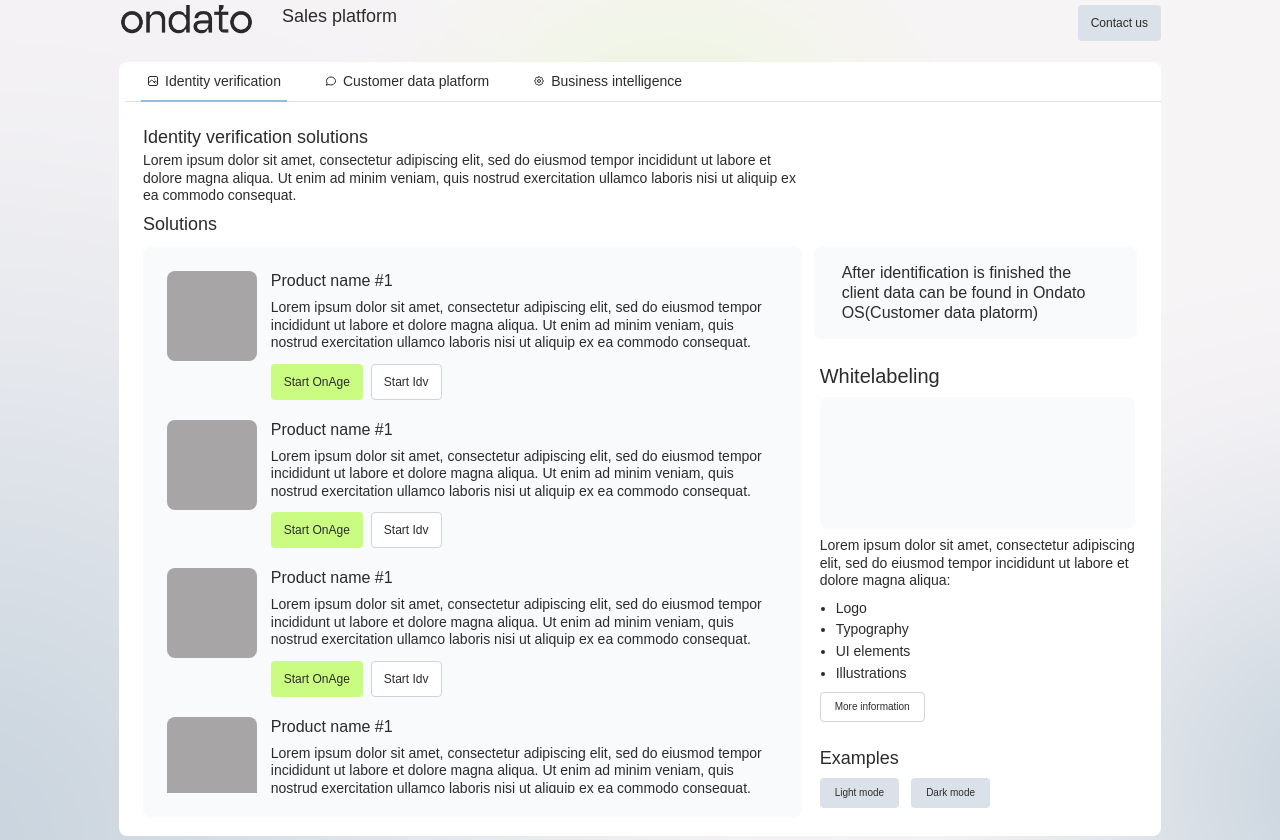
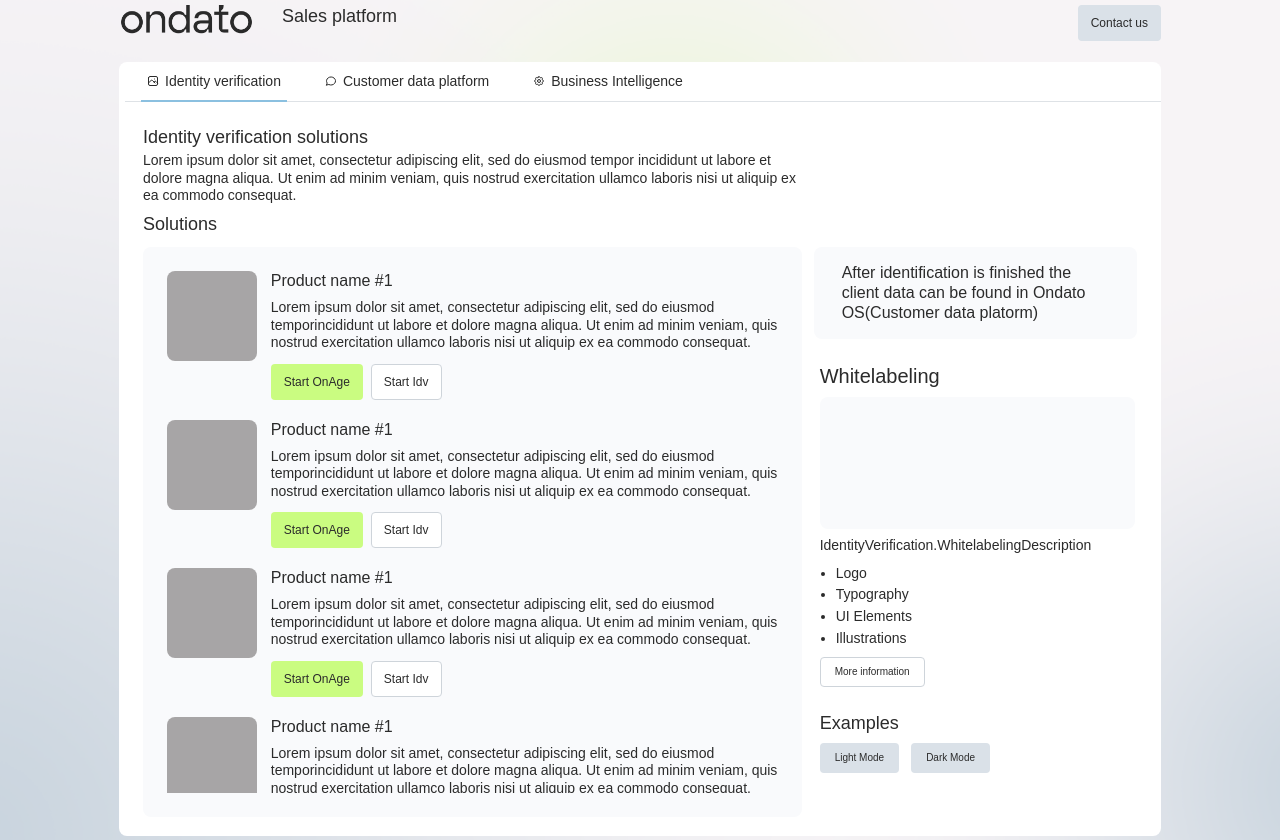
Before and after one commit to Tomukas10/ondato_demopage, a React (Vite) app: page / in a window 1280 px wide. Built offline with nearby package versions, Linux system fonts and the light colour scheme.

Commit message:
fixed translations i18n

```diff
--- a/src/app/app.tsx
+++ b/src/app/app.tsx
@@ -1,6 +1,6 @@
 import { memo, ReactElement } from 'react';
 import { IconMessageCircle, IconPhoto, IconSettings } from '@tabler/icons-react';
-import { I18nextProvider } from 'react-i18next';
+import { I18nextProvider, useTranslation } from 'react-i18next';
 import {
   AppShell,
   Box,
@@ -22,6 +22,8 @@ export const AppNew = memo((): ReactElement => {
   // #############################################################################
   // #############################################################################
 
+  const { t } = useTranslation();
+
   function DemoPage() {
     return (
       <AppShell>
@@ -29,25 +31,25 @@ export const AppNew = memo((): ReactElement => {
           <Flex w={1042} justify="space-between">
             <Flex gap={28}>
               <Image w={135} h={29} src="src/assets/Ondato_logo.png" alt="Ondato Logo" />
-              <Title order={4}>Sales platform</Title>
+              <Title order={4}>{t('Header.SalesPlatform')}</Title>
             </Flex>
-            <Button variant="secondary">Contact us</Button>
+            <Button variant="secondary">{t('Header.ContactUs')}</Button>
           </Flex>
 
           <Box w={1042}>
             <Tabs defaultValue="IdentityVerification">
-              <Tabs.List ml='xs'>
+              <Tabs.List ml="xs">
                 <Tabs.Tab value="IdentityVerification" leftSection={<IconPhoto size={12} />}>
-                  Identity verification
+                  {t('IdentityVerification.Tab')}
                 </Tabs.Tab>
                 <Tabs.Tab
                   value="customerDataPlatform"
                   leftSection={<IconMessageCircle size={12} />}
                 >
-                  Customer data platform
+                  {t('CustomerDataPlatform.Tab')}
                 </Tabs.Tab>
                 <Tabs.Tab value="businessInteligence" leftSection={<IconSettings size={12} />}>
-                  Business intelligence
+                  {t('BusinessIntelligence.Tab')}
                 </Tabs.Tab>
               </Tabs.List>
               {IdentityVerification()}
--- a/src/components/BusinessIntelligence/BusinessIntelligence.tsx
+++ b/src/components/BusinessIntelligence/BusinessIntelligence.tsx
@@ -1,16 +1,15 @@
+import { useTranslation } from 'react-i18next';
 import { Button, Flex, Group, Tabs, Title } from '@mantine/core';
 
 export function BusinessIntelligence(): JSX.Element {
+  const { t } = useTranslation();
+
   return (
     <Tabs.Panel value="businessInteligence" w={1042} h={734} p={24}>
       <Group gap={32}>
         <Group gap={4} w={677}>
-          <Title order={4}>Business Intelligence</Title>
-          <Title order={6}>
-            Lorem ipsum dolor sit amet, consectetur adipiscing elit, sed do eiusmod tempor
-            incididunt ut labore et dolore magna aliqua. Ut enim ad minim veniam, quis nostrud
-            exercitation ullamco laboris nisi ut aliquip ex ea commodo consequat.
-          </Title>
+          <Title order={4}>{t('BusinessIntelligence.Title')}</Title>
+          <Title order={6}>{t('BusinessIntelligence.Description')}</Title>
         </Group>
         <Group gap={12}>
           <Flex
@@ -23,21 +22,20 @@ export function BusinessIntelligence(): JSX.Element {
           >
             <Group gap={12}>
               <Flex direction="column" gap={8}>
-                <Title order={4}>Business report</Title>
+                <Title order={4}>{t('BusinessIntelligenceReport.Title')}</Title>
                 <Title order={6} w={650}>
-                  Lorem ipsum dolor sit amet, consectetur adipiscing elit, sed do eiusmod tempor
-                  incididunt ut labore et dolore magna aliqua.
+                  {t('BusinessIntelligenceReport.Description')}
                 </Title>
               </Flex>
               <Group>
-                <Button>Open</Button>
-                <Button variant="default">Documentation</Button>
+                <Button>{t('Button.Open')}</Button>
+                <Button variant="default">{t('Button.Documentation')}</Button>
               </Group>
             </Group>
             <Flex direction="column" gap={12} w={127}>
-              <Title order={5}>Examples</Title>
-              <Button variant="secondary">KYB report</Button>
-              <Button variant="secondary">Business report</Button>
+              <Title order={5}>{t('Button.Examples')}</Title>
+              <Button variant="secondary">{t('Button.KYBReport')}</Button>
+              <Button variant="secondary">{t('Button.BusinessReport')}</Button>
             </Flex>
           </Flex>
 
@@ -48,14 +46,13 @@ export function BusinessIntelligence(): JSX.Element {
             w={988}
             style={{ backgroundColor: '#F9FAFC', borderRadius: '8px' }}
           >
-            <Title order={4}>Company Search</Title>
+            <Title order={4}>{t('BusinessIntelligenceSearch.Title')}</Title>
             <Title order={6} w={650}>
-              Lorem ipsum dolor sit amet, consectetur adipiscing elit, sed do eiusmod tempor
-              incididunt ut labore et dolore magna aliqua.
+              {t('BusinessIntelligenceSearch.Description')}
             </Title>
             <Group>
-              <Button>Open</Button>
-              <Button variant="default">Documentation</Button>
+              <Button>{t('Button.Open')}</Button>
+              <Button variant="default">{t('Button.Documentation')}</Button>
             </Group>
           </Flex>
         </Group>
--- a/src/components/CustomerDataPlatform/CustomerDataPlatform.tsx
+++ b/src/components/CustomerDataPlatform/CustomerDataPlatform.tsx
@@ -1,3 +1,4 @@
+import { useTranslation } from 'react-i18next';
 import {
   Button,
   Flex,
@@ -14,19 +15,17 @@ import { FeatureItem } from './FeatureList';
 const features = Array(5).fill(null);
 
 export function CustomerDataPlatform(): JSX.Element {
+  const { t } = useTranslation();
+
   return (
     <Tabs.Panel value="customerDataPlatform" w={1042} h={734} p={24}>
       <Flex align="center" direction="row" gap={89}>
         <Group gap={4} w={677}>
-          <Title order={4}>Ondao OS - Customer data platform</Title>
-          <Title order={6}>
-            Lorem ipsum dolor sit amet, consectetur adipiscing elit, sed do eiusmod tempor
-            incididunt ut labore et dolore magna aliqua. Ut enim ad minim veniam, quis nostrud
-            exercitation ullamco laboris nisi ut aliquip ex ea commodo consequat.
-          </Title>
+          <Title order={4}>{t('CustomerDataPlatform.Title')}</Title>
+          <Title order={6}>{t('CustomerDataPlatform.Description')}</Title>
         </Group>
         <Button ml="xs">
-          <Title order={6}>Check out identification data</Title>
+          <Title order={6}>{t('Button.CheckOutIdData')}</Title>
         </Button>
       </Flex>
 
@@ -37,7 +36,7 @@ export function CustomerDataPlatform(): JSX.Element {
 
         <Grid.Col span={2}>
           <Group gap={12}>
-            <Title order={4}>Feature list</Title>
+            <Title order={4}>{t('FeatureList.Title')}</Title>
             <ScrollArea
               scrollbars="y"
               p={24}
--- a/src/components/CustomerDataPlatform/featureList.tsx
+++ b/src/components/CustomerDataPlatform/featureList.tsx
@@ -1,6 +1,9 @@
+import { useTranslation } from 'react-i18next';
 import { Button, Grid, Group, Image, Title } from '@mantine/core';
 
 export function FeatureItem(): JSX.Element {
+  const { t } = useTranslation();
+
   return (
     <Grid columns={12}>
       <Grid.Col span={4}>
@@ -8,15 +11,12 @@ export function FeatureItem(): JSX.Element {
       </Grid.Col>
       <Grid.Col span={8}>
         <Group gap={8}>
-          <Title order={5}>Feature name #1</Title>
+          <Title order={5}>{t('FeatureList.Name')}</Title>
           <Group gap={12}>
-            <Title order={6}>
-              Lorem ipsum dolor sit amet, consectetur adipiscing elit, sed do eiusmod tempor
-              incididunt ut labore et dolore magna aliqua.
-            </Title>
+            <Title order={6}>{t('FeatureList.Description')}</Title>
             <Group gap={8}>
-              <Button>Open</Button>
-              <Button variant="outline">Start Idv</Button>
+              <Button>{t('Button.Open')}</Button>
+              <Button variant="outline">{t('Button.StartIdv')}</Button>
             </Group>
           </Group>
         </Group>
--- a/src/components/IdentityVerification/IdentityVerification.tsx
+++ b/src/components/IdentityVerification/IdentityVerification.tsx
@@ -1,3 +1,4 @@
+import { useTranslation } from 'react-i18next';
 import {
   Button,
   Container,
@@ -16,19 +17,17 @@ import { ProductItem } from './ProductList';
 const productData = [true, false, false, false, false];
 
 export function IdentityVerification(): JSX.Element {
+  const { t } = useTranslation();
+
   return (
     <Tabs.Panel value="IdentityVerification" w={1042} h={734} p={24}>
-      <Flex direction='column' gap={8}>
+      <Flex direction="column" gap={8}>
         <Group gap={4} maw={670}>
-          <Title order={4}>Identity verification solutions</Title>
-          <Title order={6}>
-            Lorem ipsum dolor sit amet, consectetur adipiscing elit, sed do eiusmod tempor
-            incididunt ut labore et dolore magna aliqua. Ut enim ad minim veniam, quis nostrud
-            exercitation ullamco laboris nisi ut aliquip ex ea commodo consequat.
-          </Title>
+          <Title order={4}>{t('IdentityVerification.Title')}</Title>
+          <Title order={6}>{t('IdentityVerification.Description')}</Title>
         </Group>
-        <Title order={4} mb='md'>
-          Solutions
+        <Title order={4} mb="md">
+          {t('IdentityVerification.Solutions')}
         </Title>
       </Flex>
 
@@ -52,43 +51,40 @@ export function IdentityVerification(): JSX.Element {
           <Group gap={25}>
             <Container style={{ backgroundColor: '#F9FAFC', borderRadius: '8px' }}>
               <Title order={5} p={16}>
-                After identification is finished the client data can be found in Ondato OS(Customer
-                data platorm)
+                {t('IdentityVerification.OndatoOSBanner')}
               </Title>
             </Container>
-            <Group gap={8} ml='xs'>
-              <Title order={3}>Whitelabeling</Title>
+            <Group gap={8} ml="xs">
+              <Title order={3}>{t('IdentityVerification.Whitelabeling')}</Title>
               <Container
                 w={315}
                 h={132}
                 m={0}
-                style={{ backgroundColor: '#F9FAFC', borderRadius: '8px' }}></Container>
-              <Title order={6}>
-                Lorem ipsum dolor sit amet, consectetur adipiscing elit, sed do eiusmod tempor
-                incididunt ut labore et dolore magna aliqua:
-              </Title>
-              <Flex direction='column' gap={8}>
+                style={{ backgroundColor: '#F9FAFC', borderRadius: '8px' }}
+              ></Container>
+              <Title order={6}>{t('IdentityVerification.WhitelabelingDescription')}</Title>
+              <Flex direction="column" gap={8}>
                 <List>
-                  <ListItem>Logo</ListItem>
-                  <ListItem>Typography</ListItem>
-                  <ListItem>UI elements</ListItem>
-                  <ListItem>Illustrations</ListItem>
+                  <ListItem>{t('IdentityVerificationList.Logo')}</ListItem>
+                  <ListItem>{t('IdentityVerificationList.Typography')}</ListItem>
+                  <ListItem>{t('IdentityVerificationList.UIElements')}</ListItem>
+                  <ListItem>{t('IdentityVerificationList.Illustrations')}</ListItem>
                 </List>
 
                 <Button size="xs" variant="default">
-                  More information
+                  {t('Button.MoreInformation')}
                 </Button>
               </Flex>
             </Group>
 
-            <Flex direction='column' gap={8} ml='xs'>
-              <Title order={4}>Examples</Title>
+            <Flex direction="column" gap={8} ml="xs">
+              <Title order={4}>{t('Button.Examples')}</Title>
               <Group>
                 <Button size="xs" variant="secondary">
-                  Light mode
+                  {t('Button.LightMode')}
                 </Button>
                 <Button size="xs" variant="secondary">
-                  Dark mode
+                  {t('Button.DarkMode')}
                 </Button>
               </Group>
             </Flex>
--- a/src/components/IdentityVerification/productList.tsx
+++ b/src/components/IdentityVerification/productList.tsx
@@ -36,7 +36,7 @@ export function ProductItem({ isActive }: ProductItemProps): JSX.Element {
   );
 
   const handleRunSdk = () => {
-    if (isActive){
+    if (isActive) {
       runSdk();
     }
   };
@@ -76,17 +76,13 @@ export function ProductItem({ isActive }: ProductItemProps): JSX.Element {
         </Grid.Col>
         <Grid.Col span={10}>
           <Group gap={8}>
-            <Title order={5}>Product name #1</Title>
+            <Title order={5}>{t('Product.Name')}</Title>
             <Group gap={12}>
-              <Title order={6}>
-                Lorem ipsum dolor sit amet, consectetur adipiscing elit, sed do eiusmod tempor
-                incididunt ut labore et dolore magna aliqua. Ut enim ad minim veniam, quis nostrud
-                exercitation ullamco laboris nisi ut aliquip ex ea commodo consequat.
-              </Title>
+              <Title order={6}>{t('Product.Description')}</Title>
               <Group gap={8}>
-                <Button onClick={handleRunSdk}>{t('homepage.OnAgeButton')}</Button>
+                <Button onClick={handleRunSdk}>{t('Button.OnAge')}</Button>
                 <Button onClick={handleOpenLink} variant="default">
-                  Start Idv
+                  {t('Button.StartIdv')}
                 </Button>
               </Group>
             </Group>
--- a/src/shared/Theme/Langauges/en.json
+++ b/src/shared/Theme/Langauges/en.json
@@ -1,5 +1,51 @@
 {
-    "homepage": {
-      "OnAgeButton": "Start OnAge"
-    }
+  "Header.SalesPlatform": "Sales platform",
+  "Header.ContactUs": "Contact us",
+
+  "IdentityVerification.Tab": "Identity verification",
+  "CustomerDataPlatform.Tab": "Customer data platform",
+  "BusinessIntelligence.Tab": "Business Intelligence",
+
+  "IdentityVerification.Title": "Identity verification solutions",
+  "IdentityVerification.Description": "Lorem ipsum dolor sit amet, consectetur adipiscing elit, sed do eiusmod tempor incididunt ut labore et dolore magna aliqua. Ut enim ad minim veniam, quis nostrud exercitation ullamco laboris nisi ut aliquip ex ea commodo consequat.",
+  "IdentityVerification.Solutions": "Solutions",
+  "IdentityVerification.OndatoOSBanner": "After identification is finished the client data can be found in Ondato OS(Customer data platorm)",
+  "IdentityVerification.Whitelabeling": "Whitelabeling",
+  "IdentityVerification.WhiteLabelingDescription": "Lorem ipsum dolor sit amet, consectetur adipiscing elit, sed do eiusmod temporincididunt ut labore et dolore magna aliqua:",
+  "IdentityVerification.Examples": "Examples",
+  "IdentityVerification.LightMode": "Light mode",
+  "IdentityVerification.DarkMode": "Dark mode",
+  "IdentityVerificationList.Logo": "Logo",
+  "IdentityVerificationList.Typography": "Typography",
+  "IdentityVerificationList.UIElements": "UI Elements",
+  "IdentityVerificationList.Illustrations": "Illustrations",
+
+  "Product.Name": "Product name #1",
+  "Product.Description": " Lorem ipsum dolor sit amet, consectetur adipiscing elit, sed do eiusmod temporincididunt ut labore et dolore magna aliqua. Ut enim ad minim veniam, quis nostrud exercitation ullamco laboris nisi ut aliquip ex ea commodo consequat.",
+
+  "CustomerDataPlatform.Title": "Ondato OS - Customer data platform",
+  "CustomerDataPlatform.Description": " Lorem ipsum dolor sit amet, consectetur adipiscing elit, sed do eiusmod temporincididunt ut labore et dolore magna aliqua. Ut enim ad minim veniam, quis nostrudexercitation ullamco laboris nisi ut aliquip ex ea commodo consequat.",
+
+  "FeatureList.Title": "Feature List",
+  "FeatureList.Name": "Feature name #1",
+  "FeatureList.Description": "Lorem ipsum dolor sit amet, consectetur adipiscing elit, sed do eiusmod temporincididunt ut labore et dolore magna aliqua.",
+
+  "BusinessIntelligence.Title": "Business Intelligence",
+  "BusinessIntelligence.Description": "Lorem ipsum dolor sit amet, consectetur adipiscing elit, sed do eiusmod tempor incididunt ut labore et dolore magna aliqua.",
+  "BusinessIntelligenceReport.Title": "Business Report",
+  "BusinessIntelligenceReport.Description": "Lorem ipsum dolor sit amet, consectetur adipiscing elit, sed do eiusmod tempor incididunt ut labore et dolore magna aliqua.",
+  "BusinessIntelligenceSearch.Title": "Comapany Search",
+  "BusinessIntelligenceSearch.Description": "Lorem ipsum dolor sit amet, consectetur adipiscing elit, sed do eiusmod tempor incididunt ut labore et dolore magna aliqua.",
+
+  "Button.StartIdv": "Start Idv",
+  "Button.OnAge": "Start OnAge",
+  "Button.MoreInformation": "More information",
+  "Button.Examples": "Examples",
+  "Button.LightMode": "Light Mode",
+  "Button.DarkMode": "Dark Mode",
+  "Button.CheckOutIdData": "Check out identification data",
+  "Button.KYBReport": "KYB report",
+  "Button.BusinessReport": "Business report",
+  "Button.Open": "Open",
+  "Button.Documentation": "Documentation"
 }
```
Also changed, not shown: src/app/translations.ts (+8 -12 lines), 1 other file (tests, documents, lock files or other folders).
